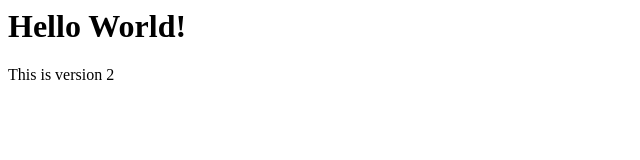
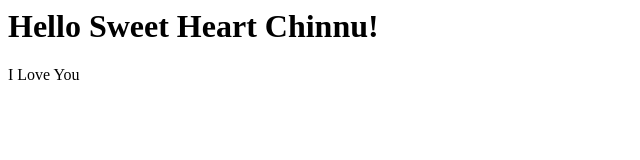
Before and after one commit to govardhan34445/test-repo-ecr, a plain HTML site: page index.html in a window 1280 px wide. Shown: the whole page, without its empty margins (0-640 px from the left). Drawn offline with Linux system fonts and the light colour scheme.

Commit message:
Update index.html

```diff
--- a/index.html
+++ b/index.html
@@ -1,4 +1,4 @@
 <html>
-    <h1>Hello World!</h1>
-    <p>This is version 2</p>
+    <h1>Hello Sweet Heart Chinnu!</h1>
+    <p>I Love You </p>
 </html>
```
